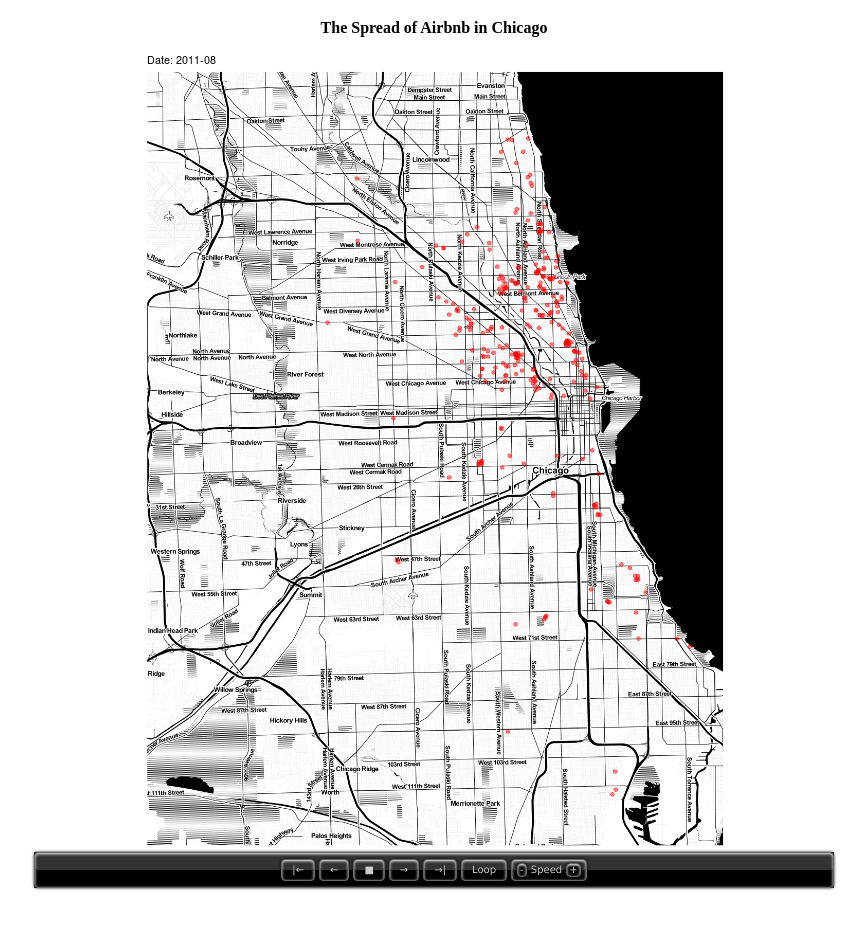
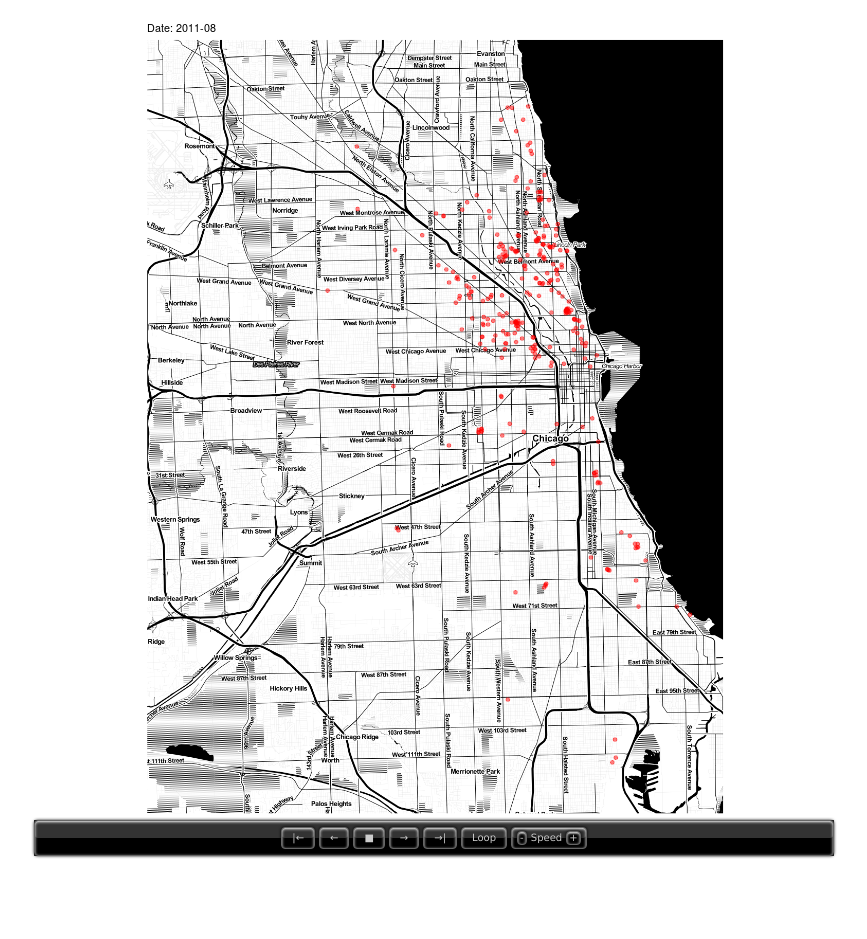
Before and after one commit to rszumski/Airbnb_Spread_Chicago, a plain HTML site: page index.html in a window 1280 px wide. Shown: the whole page, without its empty margins (206-1073 px from the left). Drawn offline with nearby package versions, Linux system fonts and the light colour scheme.

Commit message:
Update index.html

```diff
--- a/index.html
+++ b/index.html
@@ -16,8 +16,6 @@
 
 </head>
 <body>
-	<center><h2>The Spread of Airbnb in Chicago</h2></center>
-	<br />
 	<div class="scianimator"><div id="Rplot" style="display: inline-block;"></div></div>
 	<div class="scianimator" style="width: 800px; text-align: left"><pre><code class="r"></code></pre></div>
 	<script src="js/Rplot.js"></script>
```
